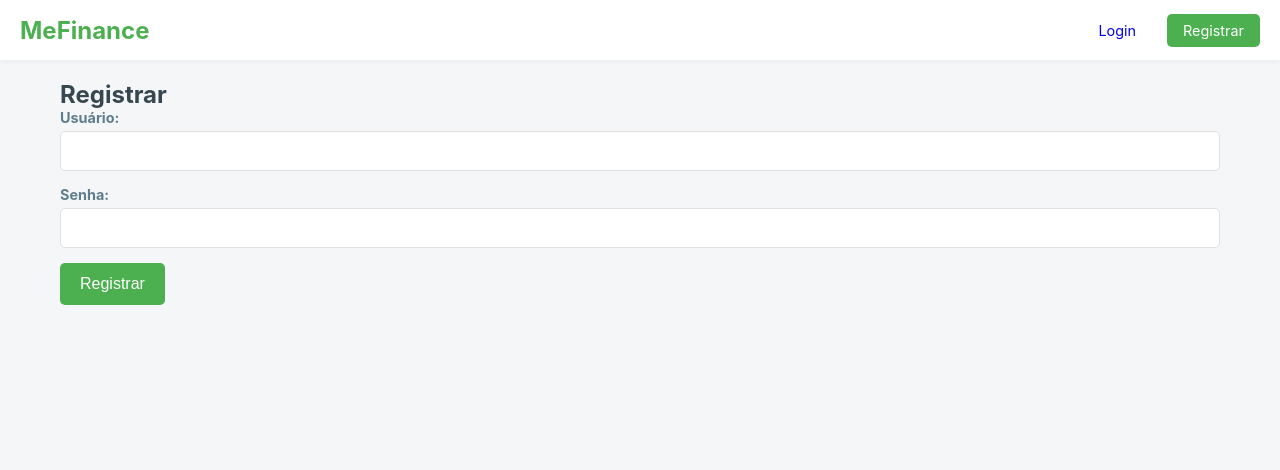
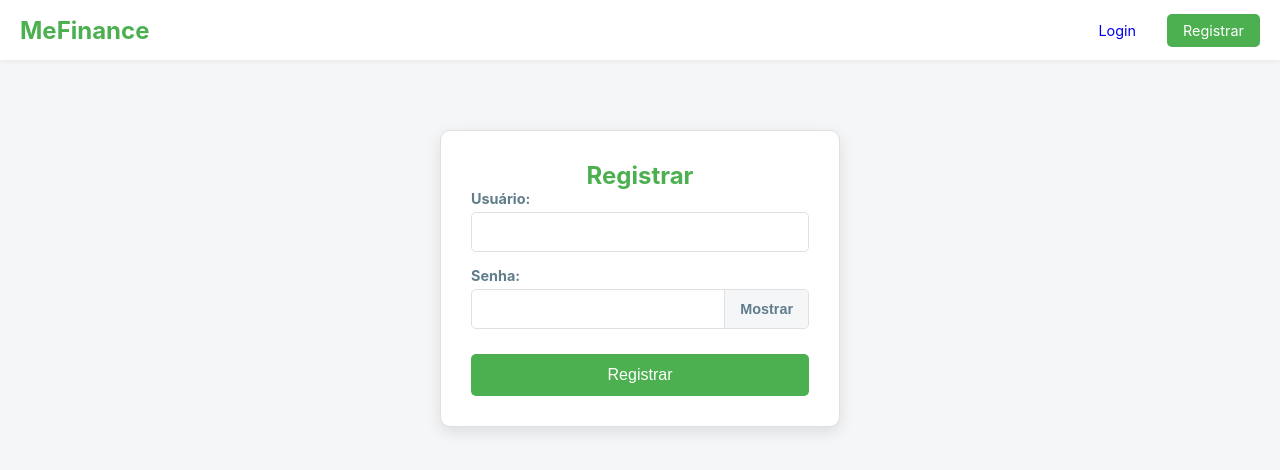
Before and after one commit to arthurlfarjanes/PlanilhaGastos, a React (Vite) app in the folder financial/: page /register in a window 1280 px wide. Shown: the top 470 px of the page. Built offline with nearby package versions, Linux system fonts and the light colour scheme.

Commit message:
Adicionando botão de "mostrar senha"

```diff
--- a/financial/src/App.css
+++ b/financial/src/App.css
@@ -9,7 +9,7 @@
   --color-text-secondary: #607d8b;
   --color-background-warm: #fbfbfb;
   --color-revenue: #66bb6a;
-  --color-expense: #ef5350; /* Um pouco mais suave */
+  --color-expense: #ef5350;
   --color-border: #e0e0e0;
   --color-white: #ffffff;
   --color-blue: #2196f3;
@@ -54,7 +54,7 @@ header {
   align-items: center;
   box-shadow: 0 2px 4px rgba(0, 0, 0, 0.05);
   height: 60px;
-  position: relative; /* Necessário para o posicionamento do menu mobile */
+  position: relative;
 }
 
 header .logo a {
@@ -64,7 +64,6 @@ header .logo a {
   text-decoration: none;
 }
 
-/* O container do menu que agrupa a navegação e a área do usuário */
 .menu-container {
   display: flex;
   align-items: center;
@@ -115,9 +114,8 @@ header nav a:hover {
   color: var(--color-white);
 }
 
-/* Botão Hambúrguer - inicialmente escondido */
 .menu-hamburger {
-  display: none; /* Escondido em telas grandes */
+  display: none;
   flex-direction: column;
   justify-content: space-around;
   width: 30px;
@@ -136,7 +134,7 @@ header nav a:hover {
   transition: all 0.3s linear;
 }
 
-/* --- ESTILOS DE OUTROS COMPONENTES (SEM ALTERAÇÃO) --- */
+/* --- ESTILOS DE OUTROS COMPONENTES --- */
 button {
   background-color: var(--color-primary);
   color: white;
@@ -369,6 +367,7 @@ select {
 .comparativo-item strong {
   font-size: 1.2em;
   font-weight: 600;
+  white-space: nowrap;
 }
 .valor-receita {
   color: var(--color-revenue);
@@ -415,72 +414,150 @@ select {
   padding: 10px;
   border-radius: 5px;
 }
-.error {
-  color: var(--color-expense);
-  background-color: #ffcdd2;
+.error,
+.success {
   padding: 10px;
   border-radius: 4px;
   text-align: center;
+  margin-bottom: 15px;
+}
+.error {
+  color: #721c24;
+  background-color: #f8d7da;
+  border: 1px solid #f5c6cb;
+}
+.success {
+  color: #155724;
+  background-color: #d4edda;
+  border: 1px solid #c3e6cb;
+}
+.password-input-wrapper {
+  position: relative;
+  display: flex;
+  align-items: center;
+}
+.password-input-wrapper input {
+  padding-right: 85px;
+}
+.password-toggle-btn {
+  position: absolute;
+  right: 1px;
+  height: calc(100% - 2px);
+  top: 1px;
+  background: var(--color-secondary-bg);
+  border: none;
+  color: var(--color-text-secondary);
+  cursor: pointer;
+  padding: 0 15px;
+  font-size: 0.9em;
+  font-weight: 600;
+  border-radius: 0 5px 5px 0;
+  border-left: 1px solid var(--color-border);
+}
+.password-toggle-btn:hover {
+  background: #e8eaf6;
+}
+.auth-submit-btn {
+  width: 100%;
+  margin-top: 10px;
+}
+.auth-container {
+  max-width: 400px;
+  margin: 50px auto;
+  padding: 30px;
+  border: 1px solid var(--color-border);
+  border-radius: 10px;
+  box-shadow: 0 5px 15px rgba(0, 0, 0, 0.1);
+  background-color: white;
+}
+.auth-container h2 {
+  text-align: center;
+  color: var(--color-primary);
 }
 
-/* ================================================================= */
-/* ** ESTILOS DE RESPONSIVIDADE PARA O MENU (ADICIONADOS) ** */
-/* ================================================================= */
+/* ** ESTILOS DE RESPONSIVIDADE ** */
 @media (max-width: 768px) {
   .menu-container {
-    /* Esconde o menu por padrão em telas pequenas */
     display: none;
-
-    /* Transforma em menu vertical */
     flex-direction: column;
     align-items: flex-start;
     gap: 0;
-
-    /* Posiciona abaixo do header */
     position: absolute;
-    top: 60px; /* Altura do header */
+    top: 60px;
     left: 0;
     width: 100%;
-
-    /* Estilo visual */
     background-color: var(--color-white);
     box-shadow: 0 4px 8px rgba(0, 0, 0, 0.1);
     padding: 10px 0;
   }
-
-  /* Mostra o menu quando a classe 'aberto' está presente */
   .menu-container.aberto {
     display: flex;
   }
-
   header nav {
     flex-direction: column;
     width: 100%;
   }
-
   header nav a {
     width: 100%;
     padding: 15px 20px;
     border-bottom: 1px solid var(--color-secondary-bg);
   }
-
   .user-area {
     flex-direction: column;
     width: 100%;
     padding: 15px 20px;
     gap: 10px;
-    align-items: stretch; /* Faz os botões ocuparem 100% da largura */
+    align-items: stretch;
   }
-
   .user-area .btn-login,
   .user-area .btn-register,
   .user-area .btn-sair {
     width: 100%;
     text-align: center;
   }
-
-  /* Mostra o botão hambúrguer */
   .menu-hamburger {
     display: flex;
   }
+
+  /* ** AQUI ESTÁ O AJUSTE PARA OS ITENS DO COMPARATIVO ** */
+  .comparativo-item {
+    flex-direction: column;
+    align-items: flex-start; /* Alinha o texto à esquerda */
+    gap: 5px;
+  }
+  .comparativo-item strong {
+    align-self: flex-end; /* Alinha o valor à direita */
+    font-size: 1.4em; /* Levemente maior para destaque */
+  }
+  .comparativo-item.balanco {
+    align-items: center; /* Centraliza o balanço */
+  }
 }
+
+/* Spinner para botões de loading */
+.align-spinner {
+  display: flex;
+  justify-content: center;
+  align-items: center;
+  height: 20px;
+  margin: 0;
+  padding: 0;
+}
+.spinner {
+  border: 2.5px solid rgba(255, 255, 255, 0.3);
+  border-top: 2.5px solid var(--color-white);
+  border-radius: 50%;
+  width: 20px;
+  height: 20px;
+  animation: spin 0.9s linear infinite;
+  margin: 0;
+  padding: 0;
+}
+@keyframes spin {
+  0% {
+    transform: rotate(0deg);
+  }
+  100% {
+    transform: rotate(360deg);
+  }
+}
--- a/financial/src/components/Comparativo.jsx
+++ b/financial/src/components/Comparativo.jsx
@@ -130,11 +130,12 @@ function Comparativo() {
                 cx="50%"
                 cy="50%"
                 labelLine={false}
-                outerRadius={100}
+                outerRadius={80} /* Raio um pouco menor para dar mais espaço */
                 fill="#8884d8"
                 dataKey="value"
                 nameKey="name"
-                label={({ name, percent }) => `${(percent * 100).toFixed(0)}%`}
+                // ** AQUI ESTÁ O AJUSTE DO RÓTULO **
+                label={({ percent }) => `${(percent * 100).toFixed(0)}%`}
               >
                 {comparativo.gastosPorCategoria.map((entry, index) => (
                   <Cell
--- a/financial/src/components/Login.jsx
+++ b/financial/src/components/Login.jsx
@@ -1,20 +1,22 @@
 // src/components/Login.js
 import React, { useState, useContext } from "react";
 import { useNavigate } from "react-router-dom";
-import { AuthContext } from "../App"; // Importa o contexto de autenticação
+import { AuthContext } from "../App";
 
 function Login() {
   const [username, setUsername] = useState("");
   const [password, setPassword] = useState("");
   const [error, setError] = useState("");
   const [loading, setLoading] = useState(false);
-  const { login, API_URL } = useContext(AuthContext); // Pega a função login e API_URL do contexto
+  const [showPassword, setShowPassword] = useState(false);
+
+  const { login, API_URL } = useContext(AuthContext);
   const navigate = useNavigate();
 
   const handleSubmit = async (e) => {
     e.preventDefault();
     setLoading(true);
-    setError(""); // Limpa erros anteriores
+    setError("");
 
     try {
       const response = await fetch(`${API_URL}/login`, {
@@ -31,8 +33,8 @@ function Login() {
         throw new Error(data.error || "Erro ao fazer login.");
       }
 
-      login(data.token, username); // Chama a função login do contexto
-      navigate("/"); // Redireciona para a página inicial após o login
+      login(data.token, username);
+      navigate("/");
     } catch (err) {
       console.error("Erro de login:", err);
       setError(err.message || "Falha no login. Verifique suas credenciais.");
@@ -54,16 +56,28 @@ function Login() {
             required
           />
         </div>
+
+        {/* Estrutura ajustada para o campo de senha */}
         <div>
           <label>Senha:</label>
-          <input
-            type="password"
-            value={password}
-            onChange={(e) => setPassword(e.target.value)}
-            required
-          />
+          <div className="password-input-wrapper">
+            <input
+              type={showPassword ? "text" : "password"}
+              value={password}
+              onChange={(e) => setPassword(e.target.value)}
+              required
+            />
+            <button
+              type="button"
+              className="password-toggle-btn"
+              onClick={() => setShowPassword(!showPassword)}
+            >
+              {showPassword ? "Ocultar" : "Mostrar"}
+            </button>
+          </div>
         </div>
-        <button disabled={loading} type="submit">
+
+        <button disabled={loading} type="submit" className="auth-submit-btn">
           {loading ? (
             <div className="align-spinner">
               <div className="spinner" />
--- a/financial/src/components/Register.jsx
+++ b/financial/src/components/Register.jsx
@@ -9,6 +9,8 @@ function Register() {
   const [error, setError] = useState("");
   const [message, setMessage] = useState("");
   const [loading, setLoading] = useState(false);
+  const [showPassword, setShowPassword] = useState(false);
+
   const { API_URL } = useContext(AuthContext);
   const navigate = useNavigate();
 
@@ -36,7 +38,6 @@ function Register() {
       setMessage(
         "Usuário registrado com sucesso! Você pode fazer login agora."
       );
-      // Opcional: Redirecionar para o login após o registro
       setTimeout(() => {
         navigate("/login");
       }, 1500);
@@ -62,16 +63,28 @@ function Register() {
             required
           />
         </div>
+
+        {/* Estrutura ajustada para o campo de senha */}
         <div>
           <label>Senha:</label>
+          <div className="password-input-wrapper">
             <input
-            type="password"
+              type={showPassword ? "text" : "password"}
               value={password}
               onChange={(e) => setPassword(e.target.value)}
               required
             />
+            <button
+              type="button"
+              className="password-toggle-btn"
+              onClick={() => setShowPassword(!showPassword)}
+            >
+              {showPassword ? "Ocultar" : "Mostrar"}
+            </button>
           </div>
-        <button disabled={loading} type="submit">
+        </div>
+
+        <button disabled={loading} type="submit" className="auth-submit-btn">
           {loading ? (
             <div className="align-spinner">
               <div className="spinner" />
```
Lines whose indentation alone changed are shown as unchanged.
